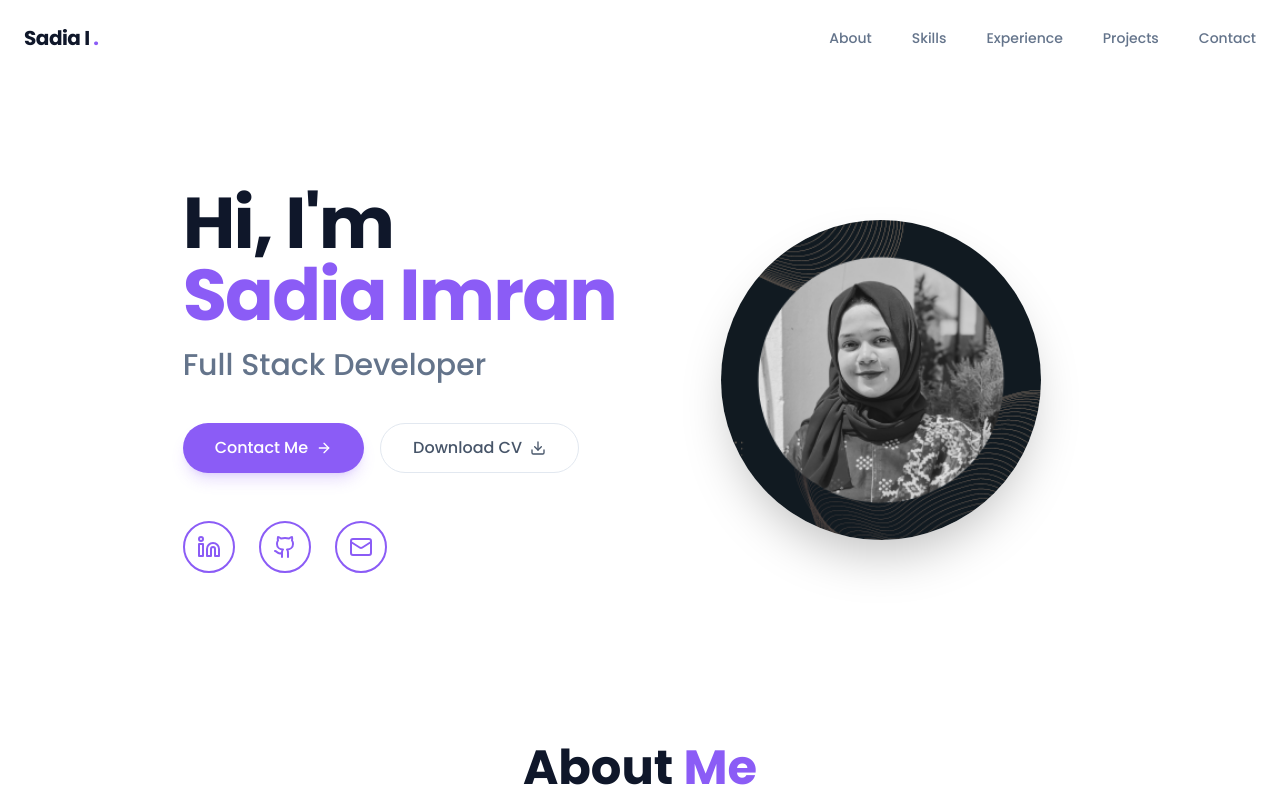
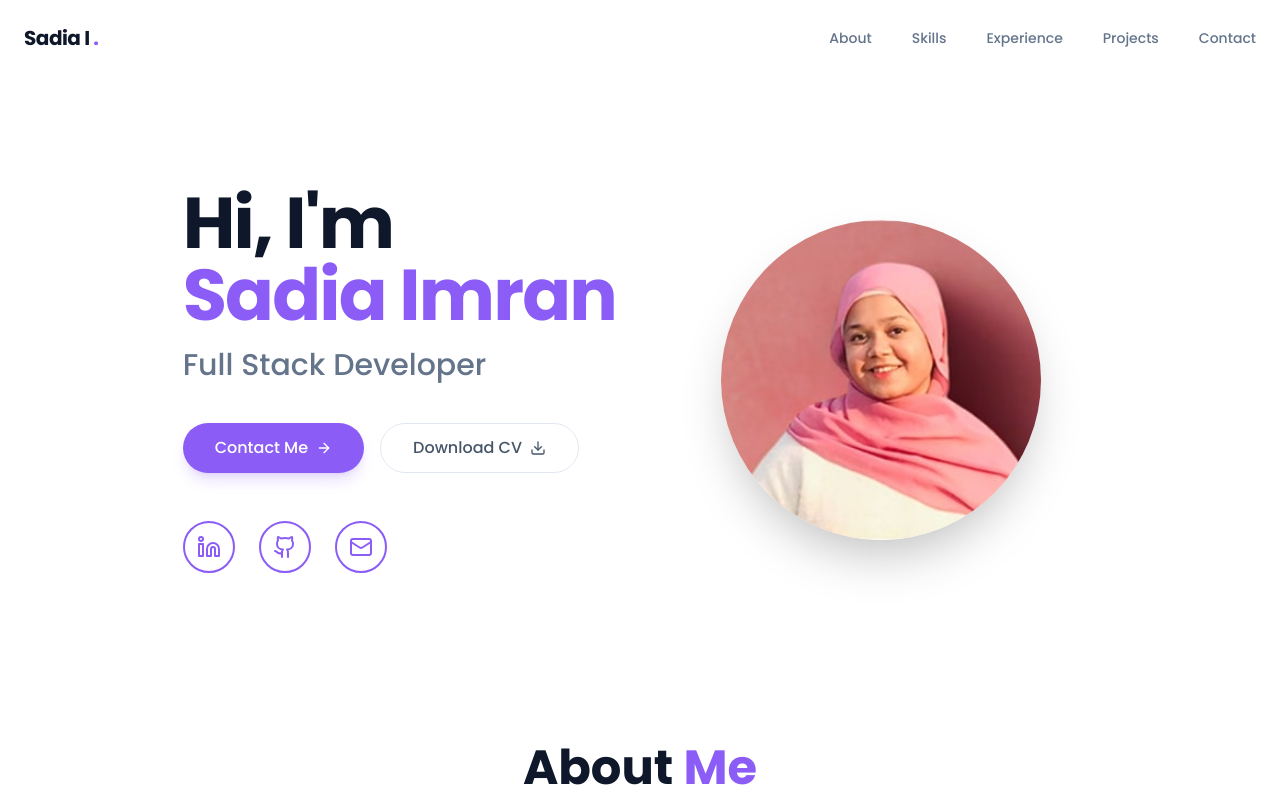
Before and after one commit to SadiaImran/Portfolio-Sadia, a React (Vite) app: page / in a window 1280 px wide. Shown: the top 800 px of the page. Built offline with nearby package versions, Linux system fonts and the light colour scheme.

Commit message:
picture updated

```diff
--- a/src/components/Hero.tsx
+++ b/src/components/Hero.tsx
@@ -1,7 +1,7 @@
 import { motion } from 'framer-motion';
 import { personalInfo } from '../data/resume';
 import { ArrowRight, Download } from 'lucide-react';
-import profileImg from '../assets/image-profile-black.png';
+import profileImg from '../assets/pic.jpg';
 
 export default function Hero() {
   return (
@@ -68,7 +68,7 @@ export default function Hero() {
           transition={{ duration: 0.6, delay: 0.2 }}
           className="order-1 md:order-2 flex justify-center"
         >
-          <div className="relative w-64 h-64 md:w-80 md:h-80">
+          <div className="relative w-64 h-64 md:w-80 md:h-80 rounded-full">
             <img
               src={profileImg}
               alt={`${personalInfo.name} profile`}
```
Also changed, not shown: src/assets/pic.jpg (added).
